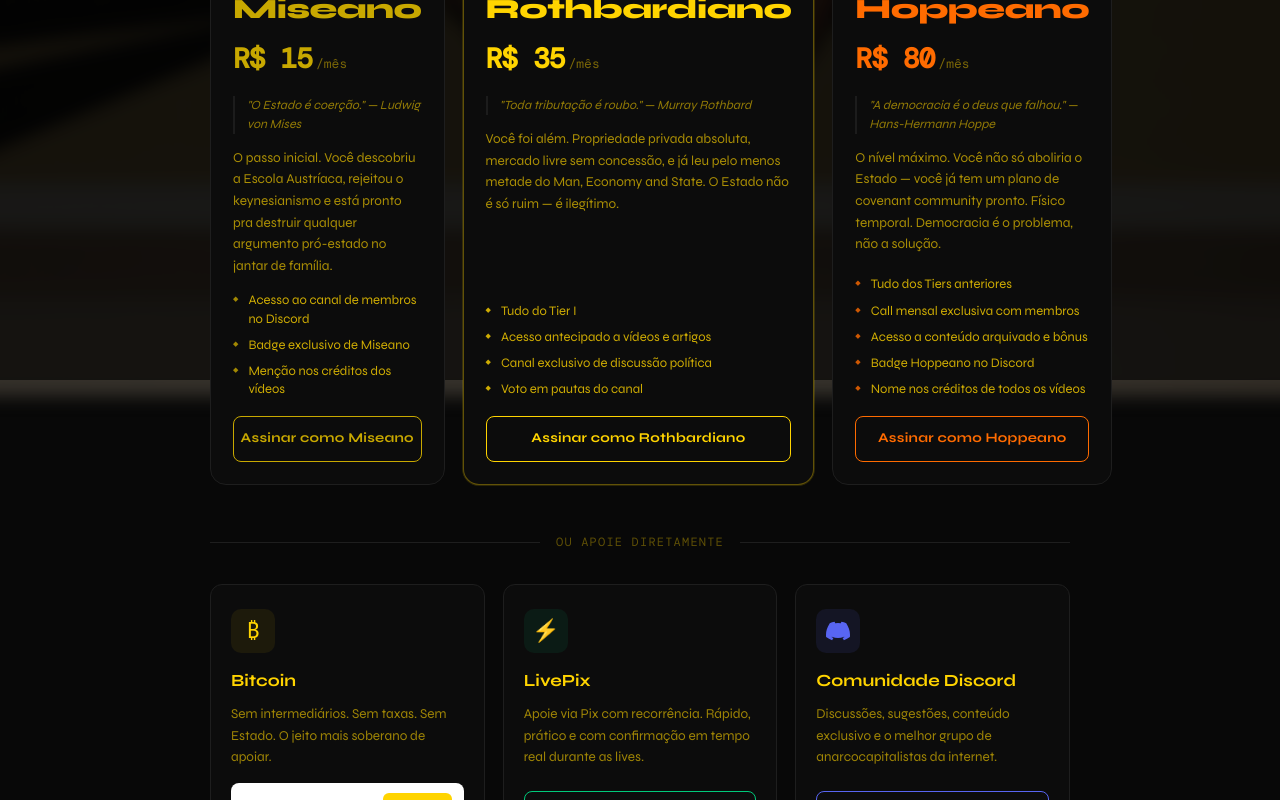
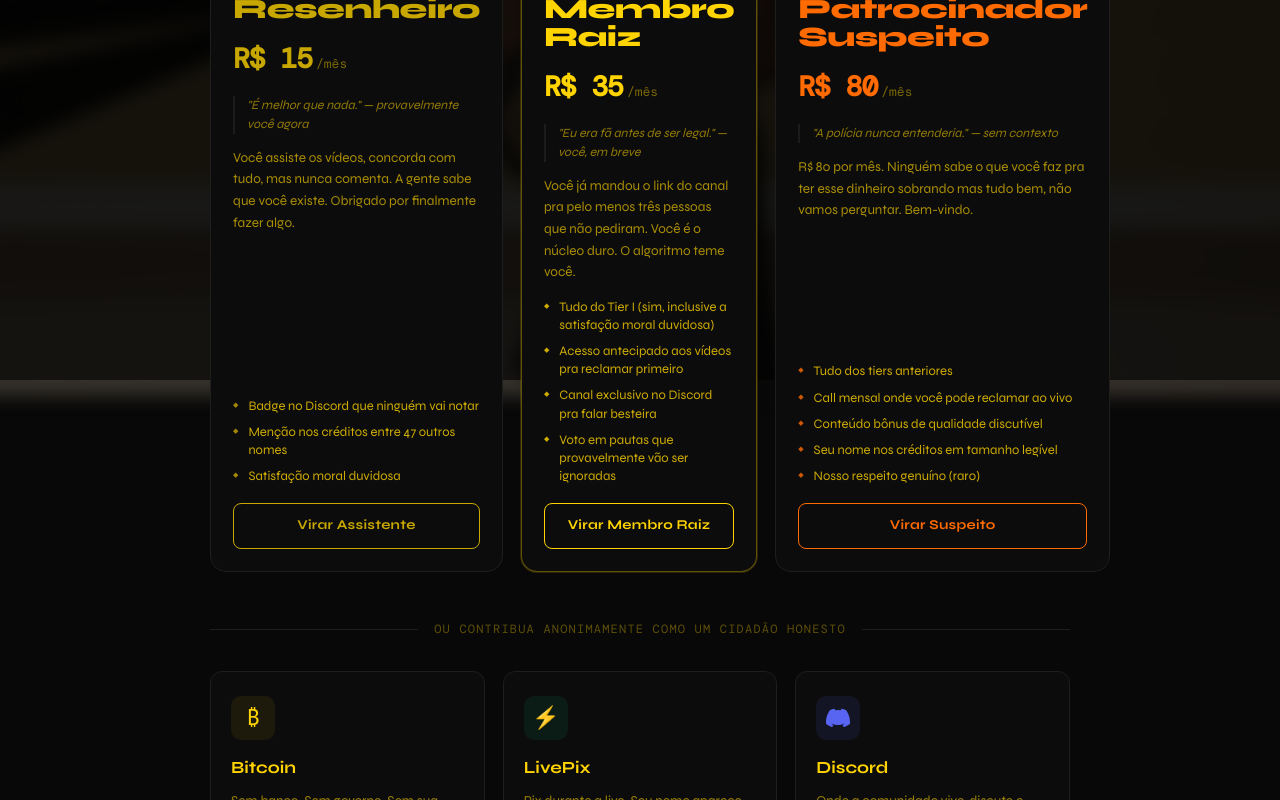
Before and after one commit to GoCodeJones/JonesHub, a React (Vite) app: page /contribute in a window 1280 px wide. Shown: the part 420-1220 px from the top of the page. Built offline with nearby package versions, Linux system fonts and the light colour scheme; a web font is replaced by a local one.

Commit message:
new version

```diff
--- a/src/pages/Contribute/Contribute.jsx
+++ b/src/pages/Contribute/Contribute.jsx
@@ -7,56 +7,56 @@
   {
     id: "mises",
     label: "Tier I",
-    name: "Miseano",
+    name: "Resenheiro",
     price: "R$ 15",
     period: "/mês",
     description:
-      "O passo inicial. Você descobriu a Escola Austríaca, rejeitou o keynesianismo e está pronto pra destruir qualquer argumento pró-estado no jantar de família.",
+      "Você assiste os vídeos, concorda com tudo, mas nunca comenta. A gente sabe que você existe. Obrigado por finalmente fazer algo.",
     perks: [
-      "Acesso ao canal de membros no Discord",
-      "Badge exclusivo de Miseano",
-      "Menção nos créditos dos vídeos",
+      "Badge no Discord que ninguém vai notar",
+      "Menção nos créditos entre 47 outros nomes",
+      "Satisfação moral duvidosa",
     ],
-    quote: '"O Estado é coerção." — Ludwig von Mises',
-    cta: "Assinar como Miseano",
+    quote: '"É melhor que nada." — provavelmente você agora',
+    cta: "Virar Assistente",
     livepix: "#livepix-mises",
   },
   {
     id: "rothbard",
     label: "Tier II",
-    name: "Rothbardiano",
+    name: "Membro Raiz",
     price: "R$ 35",
     period: "/mês",
     featured: true,
     description:
-      "Você foi além. Propriedade privada absoluta, mercado livre sem concessão, e já leu pelo menos metade do Man, Economy and State. O Estado não é só ruim — é ilegítimo.",
+      "Você já mandou o link do canal pra pelo menos três pessoas que não pediram. Você é o núcleo duro. O algoritmo teme você.",
     perks: [
-      "Tudo do Tier I",
-      "Acesso antecipado a vídeos e artigos",
-      "Canal exclusivo de discussão política",
-      "Voto em pautas do canal",
+      "Tudo do Tier I (sim, inclusive a satisfação moral duvidosa)",
+      "Acesso antecipado aos vídeos pra reclamar primeiro",
+      "Canal exclusivo no Discord pra falar besteira",
+      "Voto em pautas que provavelmente vão ser ignoradas",
     ],
-    quote: '"Toda tributação é roubo." — Murray Rothbard',
-    cta: "Assinar como Rothbardiano",
+    quote: '"Eu era fã antes de ser legal." — você, em breve',
+    cta: "Virar Membro Raiz",
     livepix: "#livepix-rothbard",
   },
   {
     id: "hoppe",
     label: "Tier III",
-    name: "Hoppeano",
+    name: "Patrocinador Suspeito",
     price: "R$ 80",
     period: "/mês",
     description:
-      "O nível máximo. Você não só aboliria o Estado — você já tem um plano de covenant community pronto. Físico temporal. Democracia é o problema, não a solução.",
+      "R$ 80 por mês. Ninguém sabe o que você faz pra ter esse dinheiro sobrando mas tudo bem, não vamos perguntar. Bem-vindo.",
     perks: [
-      "Tudo dos Tiers anteriores",
-      "Call mensal exclusiva com membros",
-      "Acesso a conteúdo arquivado e bônus",
-      "Badge Hoppeano no Discord",
-      "Nome nos créditos de todos os vídeos",
+      "Tudo dos tiers anteriores",
+      "Call mensal onde você pode reclamar ao vivo",
+      "Conteúdo bônus de qualidade discutível",
+      "Seu nome nos créditos em tamanho legível",
+      "Nosso respeito genuíno (raro)",
     ],
-    quote: '"A democracia é o deus que falhou." — Hans-Hermann Hoppe',
-    cta: "Assinar como Hoppeano",
+    quote: '"A polícia nunca entenderia." — sem contexto',
+    cta: "Virar Suspeito",
     livepix: "#livepix-hoppe",
   },
 ]
@@ -74,11 +74,11 @@
     <section className="contribute-page">
 
       <div className="contribute-hero">
-        <p className="contribute-eyebrow">Apoie o projeto</p>
-        <h1 className="contribute-title">Seja um afiliado</h1>
+        <p className="contribute-eyebrow">isso aqui é um pedido de ajuda</p>
+        <h1 className="contribute-title">Apoia ou não apoia?</h1>
         <p className="contribute-subtitle">
-          O conteúdo é livre, mas produzir conteúdo de qualidade tem custo.
-          Se você acredita no projeto, escolha um nível e faça parte.
+          O canal não tem patrocinador de curso de inglês nem de VPN duvidosa.
+          Funciona na base da boa vontade, cafeína e suas contribuições.
         </p>
       </div>
 
@@ -90,7 +90,7 @@
 
       <div className="or-divider">
         <span className="or-line" />
-        <span className="or-text">ou apoie diretamente</span>
+        <span className="or-text">ou contribua anonimamente como um cidadão honesto</span>
         <span className="or-line" />
       </div>
 
@@ -100,8 +100,8 @@
           <span className="direct-icon direct-icon--btc">₿</span>
           <h3 className="direct-title">Bitcoin</h3>
           <p className="direct-desc">
-            Sem intermediários. Sem taxas. Sem Estado.
-            O jeito mais soberano de apoiar.
+            Sem banco. Sem governo. Sem sua mãe sabendo.
+            O jeito mais honesto de mandar dinheiro.
           </p>
           <div className="btc-row">
             <span className="btc-address">{BTC_ADDRESS}</span>
@@ -115,11 +115,11 @@
           <span className="direct-icon direct-icon--livepix">⚡</span>
           <h3 className="direct-title">LivePix</h3>
           <p className="direct-desc">
-            Apoie via Pix com recorrência. Rápido, prático
-            e com confirmação em tempo real durante as lives.
+            Pix durante a live. Seu nome aparece na tela.
+            Glória instantânea por um preço acessível.
           </p>
           <a href="#livepix" className="direct-btn direct-btn--livepix">
-            Acessar LivePix <span className="btn-arrow">→</span>
+            Quero minha glória <span className="btn-arrow">→</span>
           </a>
         </div>
 
@@ -129,13 +129,13 @@
               <path d="M20.317 4.37a19.791 19.791 0 0 0-4.885-1.515.074.074 0 0 0-.079.037c-.21.375-.444.864-.608 1.25a18.27 18.27 0 0 0-5.487 0 12.64 12.64 0 0 0-.617-1.25.077.077 0 0 0-.079-.037A19.736 19.736 0 0 0 3.677 4.37a.07.07 0 0 0-.032.027C.533 9.046-.32 13.58.099 18.057a.082.082 0 0 0 .031.057 19.9 19.9 0 0 0 5.993 3.03.078.078 0 0 0 .084-.028 14.09 14.09 0 0 0 1.226-1.994.076.076 0 0 0-.041-.106 13.107 13.107 0 0 1-1.872-.892.077.077 0 0 1-.008-.128 10.2 10.2 0 0 0 .372-.292.074.074 0 0 1 .077-.01c3.928 1.793 8.18 1.793 12.062 0a.074.074 0 0 1 .078.01c.12.098.246.198.373.292a.077.077 0 0 1-.006.127 12.299 12.299 0 0 1-1.873.892.077.077 0 0 0-.041.107c.36.698.772 1.362 1.225 1.993a.076.076 0 0 0 .084.028 19.839 19.839 0 0 0 6.002-3.03.077.077 0 0 0 .032-.054c.5-5.177-.838-9.674-3.549-13.66a.061.061 0 0 0-.031-.03z"/>
             </svg>
           </span>
-          <h3 className="direct-title">Comunidade Discord</h3>
+          <h3 className="direct-title">Discord</h3>
           <p className="direct-desc">
-            Discussões, sugestões, conteúdo exclusivo
-            e o melhor grupo de anarcocapitalistas da internet.
+            Onde a comunidade vive, discute e manda meme
+            fora de contexto às 2 da manhã. Você vai se sentir em casa.
           </p>
           <a href="#discord" className="direct-btn direct-btn--discord">
-            Entrar no Discord <span className="btn-arrow">→</span>
+            Entrar no servidor <span className="btn-arrow">→</span>
           </a>
         </div>
 
```
